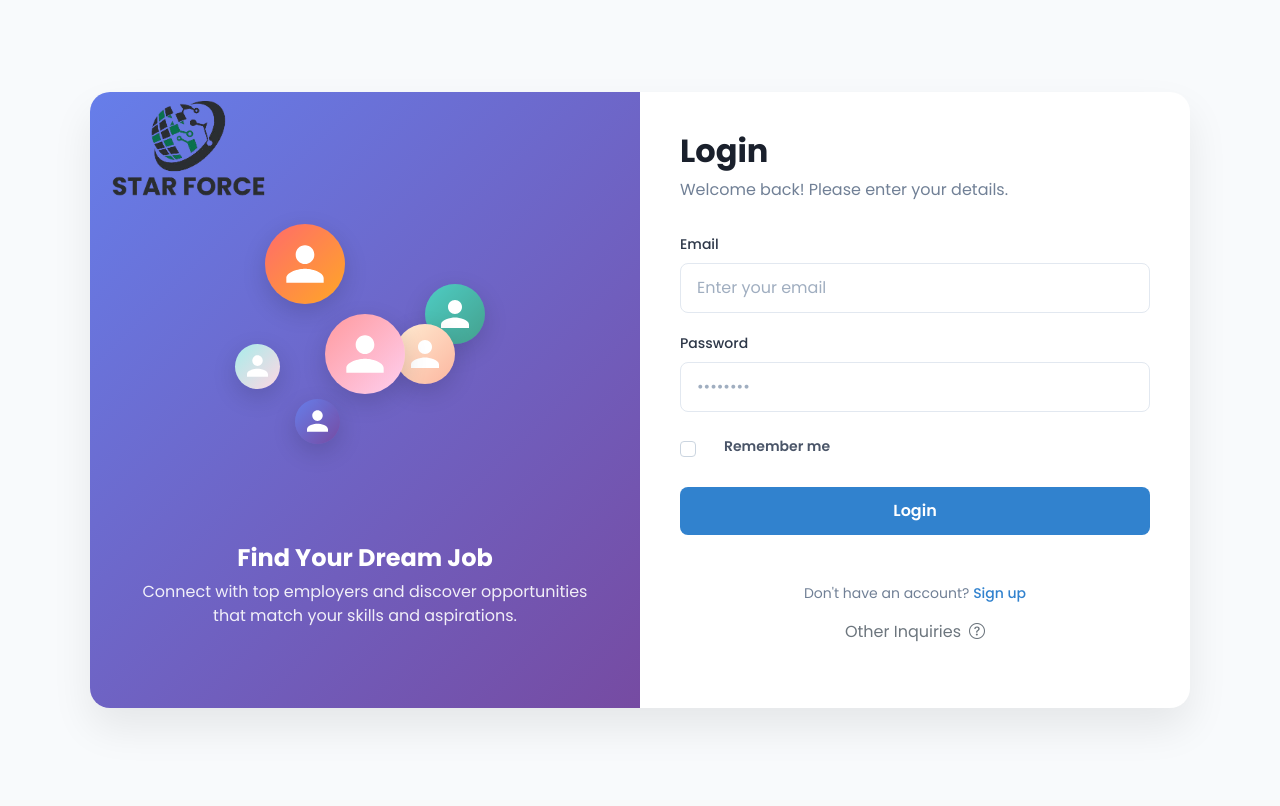
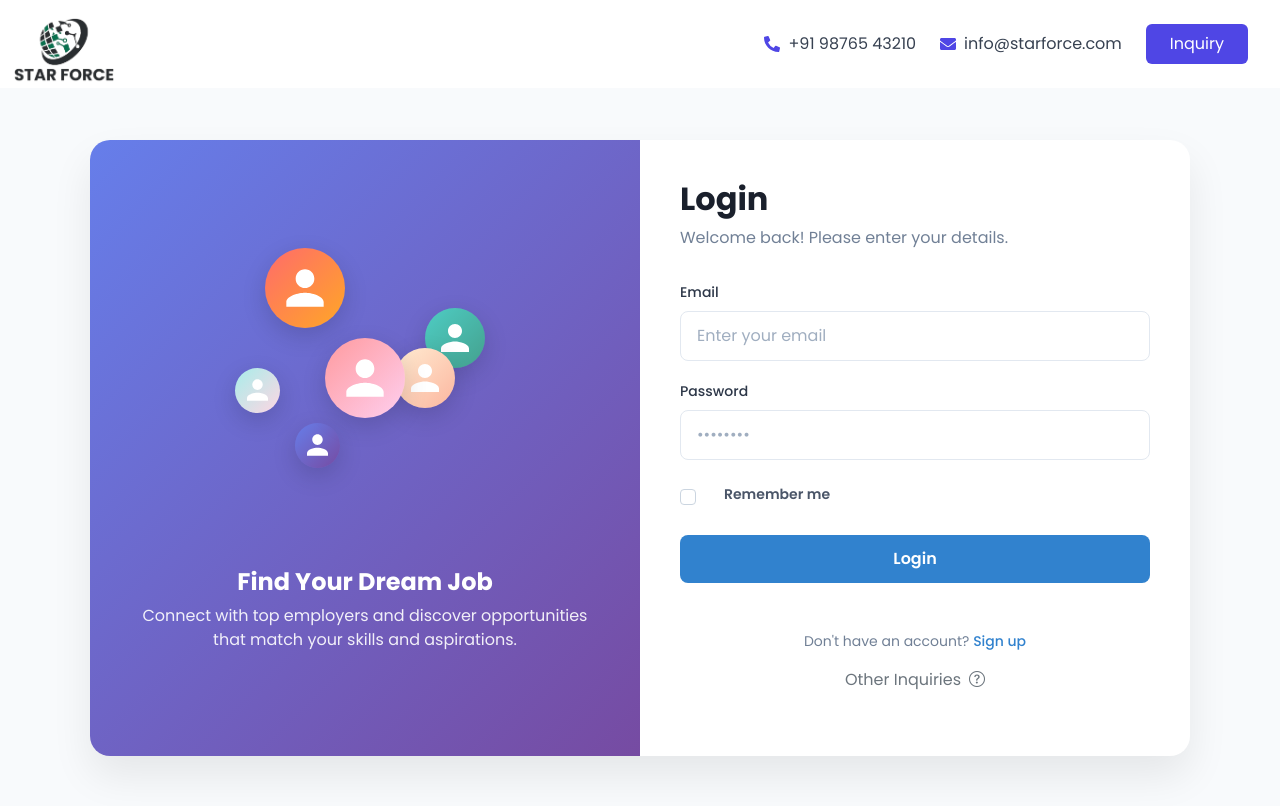
Before and after one commit to KrishnpalJadam/StarForce, a React (Vite) app: page / in a window 1280 px wide. Built offline with nearby package versions, Linux system fonts and the light colour scheme.

Commit message:
header add

```diff
--- /dev/null
+++ b/src/Components/Auth/HeaderNew.jsx
@@ -0,0 +1,51 @@
+import React, { useState } from "react";
+import { FaPhoneAlt, FaEnvelope } from "react-icons/fa";
+import { Modal, Button } from "react-bootstrap";
+import logo from "../../assets/logo.png"
+import OtherInquiry from "./OtherInquiry";
+import { Link } from "react-router-dom";
+const HeaderNew = () => {
+  const [showModal, setShowModal] = useState(false);
+
+  return (
+    <>
+      {/* Header */}
+      <header className="w-full bg-white shadow px-8 py-6 flex justify-between items-center">
+        {/* Left: Logo */}
+        <div className="flex items-center gap-3">
+          <img
+                src={logo}
+                alt="Star Force Logo"
+                className="absolute top-0 left-0 object-contain"
+                style={{ width: "130px" }}
+              />
+          {/* <h1 className="text-xl font-bold text-indigo-700">STAR FORCE</h1> */}
+        </div>
+
+        {/* Right: Contact & Inquiry */}
+        <div className="flex items-center gap-6 text-gray-700">
+          <div className="flex items-center gap-2">
+            <FaPhoneAlt className="text-indigo-600" />
+            <span>+91 98765 43210</span>
+          </div>
+          <div className="flex items-center gap-2">
+            <FaEnvelope className="text-indigo-600" />
+            <span>info@starforce.com</span>
+          </div>
+          <Link
+           to="/OtherInquiry"
+            className="bg-indigo-600 text-white px-4 py-2 rounded hover:bg-indigo-700"
+          >
+            Inquiry
+          </Link>
+        </div>
+      </header>
+
+
+
+
+    </>
+  );
+};
+
+export default HeaderNew;
--- a/src/Components/Auth/Login.jsx
+++ b/src/Components/Auth/Login.jsx
@@ -7,6 +7,7 @@ import logo from "../../assets/logo.png";
 import axios from 'axios';
 import BASE_URL from '../../../utils/Config';
 import { useAuth } from '../Auth/AuthContext';
+import HeaderNew from './HeaderNew';
 
 const JobPortalAuth = () => {
   const [isLogin, setIsLogin] = useState(true);
@@ -128,12 +129,12 @@ const JobPortalAuth = () => {
     <>
       <style jsx>{`
         .auth-container {
-          min-height: 100vh;
+          min-height: 90vh;
           background: #f8fafc;
           display: flex;
           align-items: center;
           justify-content: center;
-          padding: 20px;
+
         }
 
         .auth-card {
@@ -453,12 +454,12 @@ const JobPortalAuth = () => {
         }
       `}</style>
       <ToastContainer position="top-right" autoClose={1500} />
-
+<HeaderNew/>
       <div className="auth-container">
         <div className="auth-card">
           {/* Left Section - Image/Visual */}
           <div className="left-section relative">
-            <div className="profile-circles mt-5">
+            <div className="profile-circles ">
               <div className="profile-circle large circle-1">
                 <div className="profile-img"></div>
               </div>
@@ -481,12 +482,7 @@ const JobPortalAuth = () => {
 
             <div className="left-content">
               <h2 className="left-title">Find Your Dream Job</h2>
-              <img
-                src={logo}
-                alt="Star Force Logo"
-                className="absolute top-0 left-0 object-contain"
-                style={{ width: "200px", marginTop: "-20px" }}
-              />
+
               <p className="left-subtitle">
                 Connect with top employers and discover opportunities that match your skills and aspirations.
               </p>
```
